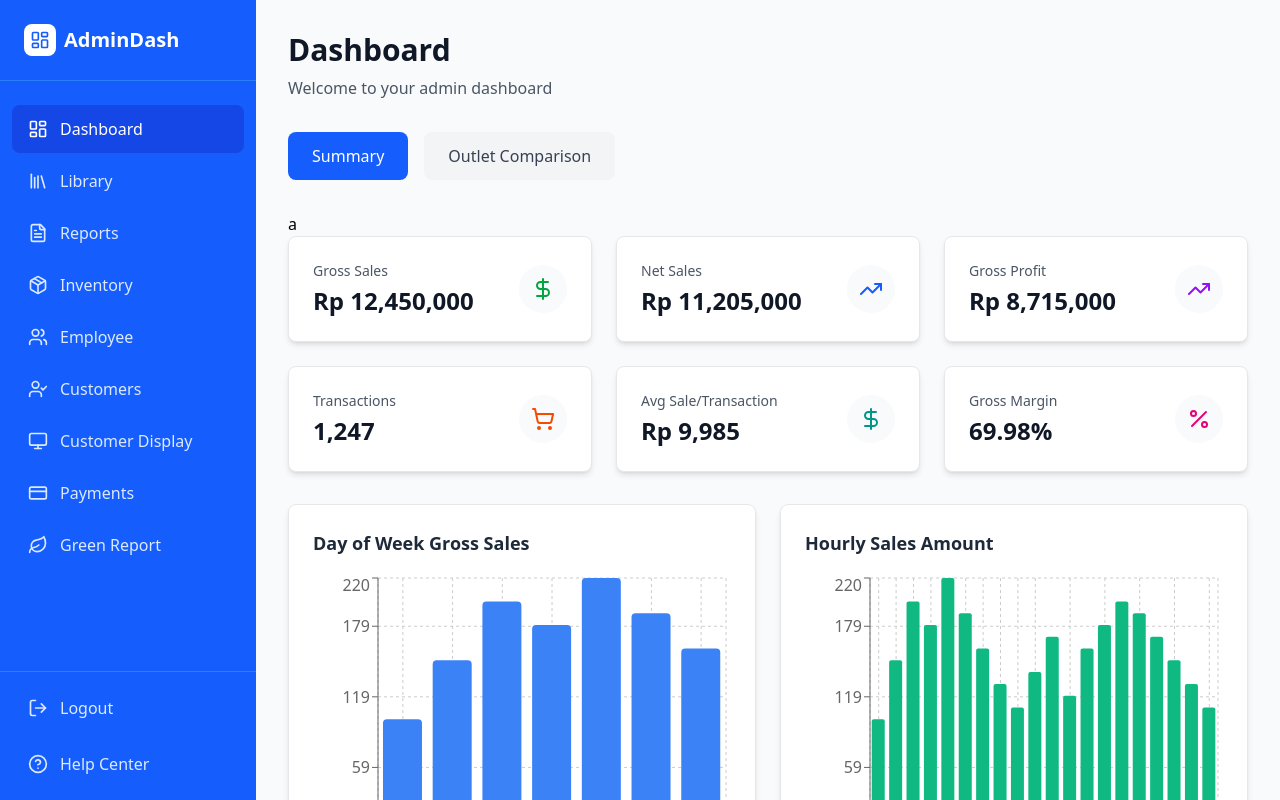
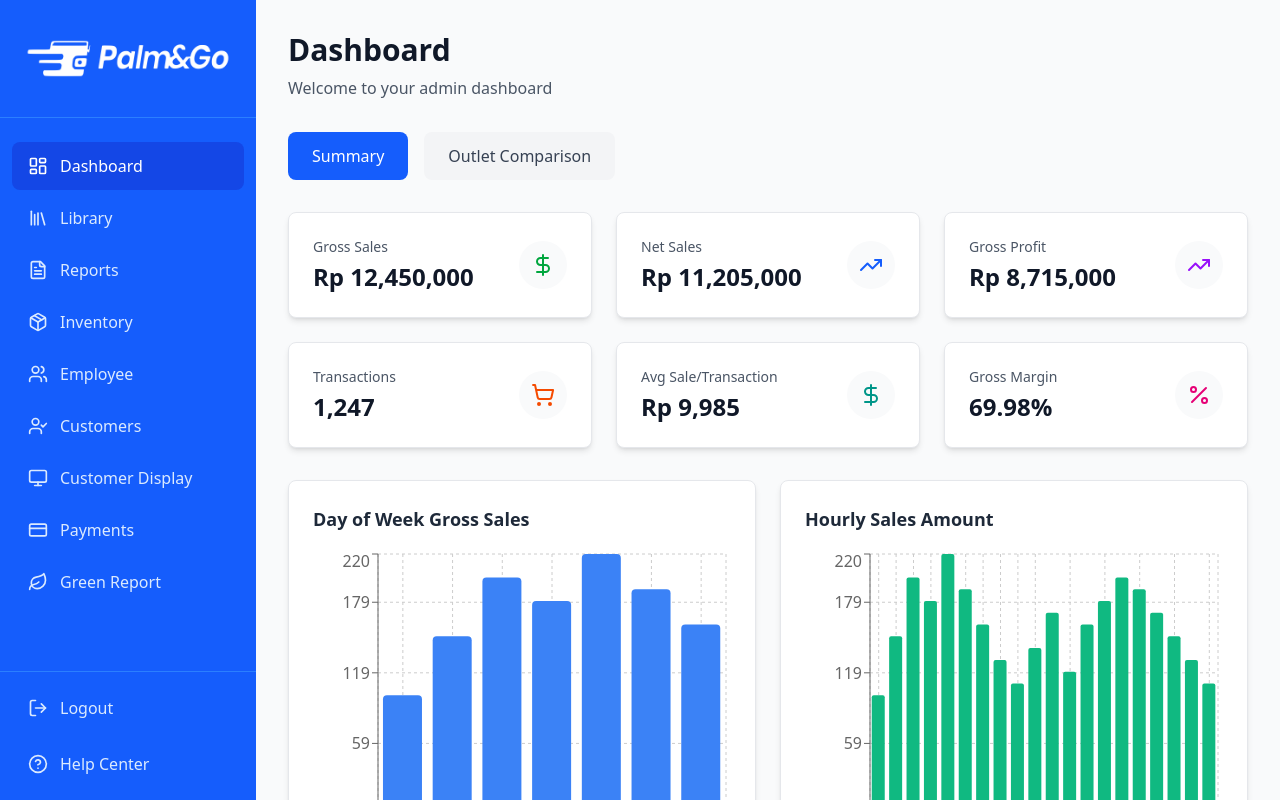
Before and after one commit to oxqlion/png-dashboard, a React (Vite) app: page / in a window 1280 px wide. Built offline with nearby package versions, Linux system fonts and the light colour scheme.

Commit message:
add logo

```diff
--- a/package.json
+++ b/package.json
@@ -11,6 +11,7 @@
   },
   "dependencies": {
     "@tailwindcss/vite": "^4.1.11",
+    "firebase": "^11.10.0",
     "lucide-react": "^0.525.0",
     "react": "^19.1.0",
     "react-dom": "^19.1.0",
--- a/src/components/ui/Sidebar.jsx
+++ b/src/components/ui/Sidebar.jsx
@@ -15,6 +15,7 @@ import {
     ShoppingCart,
     Percent
 } from 'lucide-react';
+import logo from '../../assets/logo.png';
 
 const Sidebar = ({ activeTab, setActiveTab }) => {
 
@@ -33,13 +34,14 @@ const Sidebar = ({ activeTab, setActiveTab }) => {
     return (
         <div className="w-64 bg-blue-600 text-white h-screen flex flex-col">
             {/* Logo */}
-            <div className="p-6 border-b border-blue-500">
-                <div className="flex items-center space-x-2">
+            <div className="px-6 border-b border-blue-500">
+                <img src={logo} alt="logo" className="w-full h-auto" />
+                {/* <div className="flex items-center space-x-2">
                     <div className="w-8 h-8 bg-white rounded-lg flex items-center justify-center">
                         <LayoutDashboard className="w-5 h-5 text-blue-600" />
                     </div>
                     <span className="text-xl font-bold">AdminDash</span>
-                </div>
+                </div> */}
             </div>
 
             {/* Navigation */}
--- /dev/null
+++ b/src/lib/firebaseConfig.js
@@ -0,0 +1,17 @@
+// Import the functions you need from the SDKs you need
+import { initializeApp } from "firebase/app";
+// TODO: Add SDKs for Firebase products that you want to use
+// https://firebase.google.com/docs/web/setup#available-libraries
+
+// Your web app's Firebase configuration
+const firebaseConfig = {
+  apiKey: "AIzaSyDRxN4yRwHZvQq73wkxbcNaZQyog8BjlWM",
+  authDomain: "palm-n-go.firebaseapp.com",
+  projectId: "palm-n-go",
+  storageBucket: "palm-n-go.firebasestorage.app",
+  messagingSenderId: "701392542623",
+  appId: "1:701392542623:web:2da7eb18eabd16ffe33baa"
+};
+
+// Initialize Firebase
+const app = initializeApp(firebaseConfig);
--- a/src/pages/Dashboard.jsx
+++ b/src/pages/Dashboard.jsx
@@ -37,7 +37,7 @@ const Dashboard = () => {
         </div>
       </div>
 
-      {/* Content */}a
+      {/* Content */}
       {activeSection === 'summary' ? <DashboardSummary /> : <OutletComparison />}
     </div>
   );
```
Also changed, not shown: src/components/Dashboard/DashboardSummary.jsx (+0 -11 lines), src/assets/logo.png (added), 1 other file (tests, documents, lock files or other folders).
